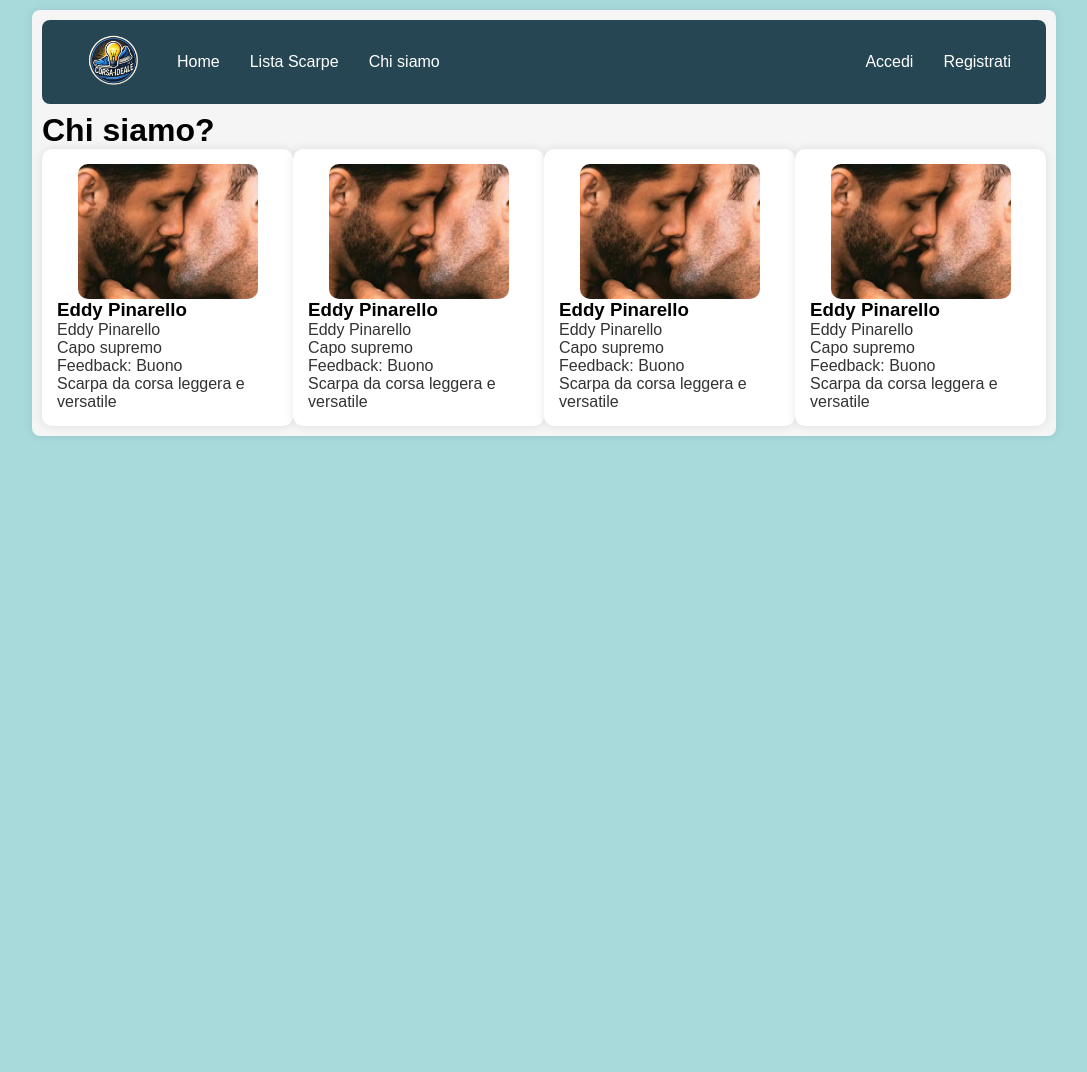
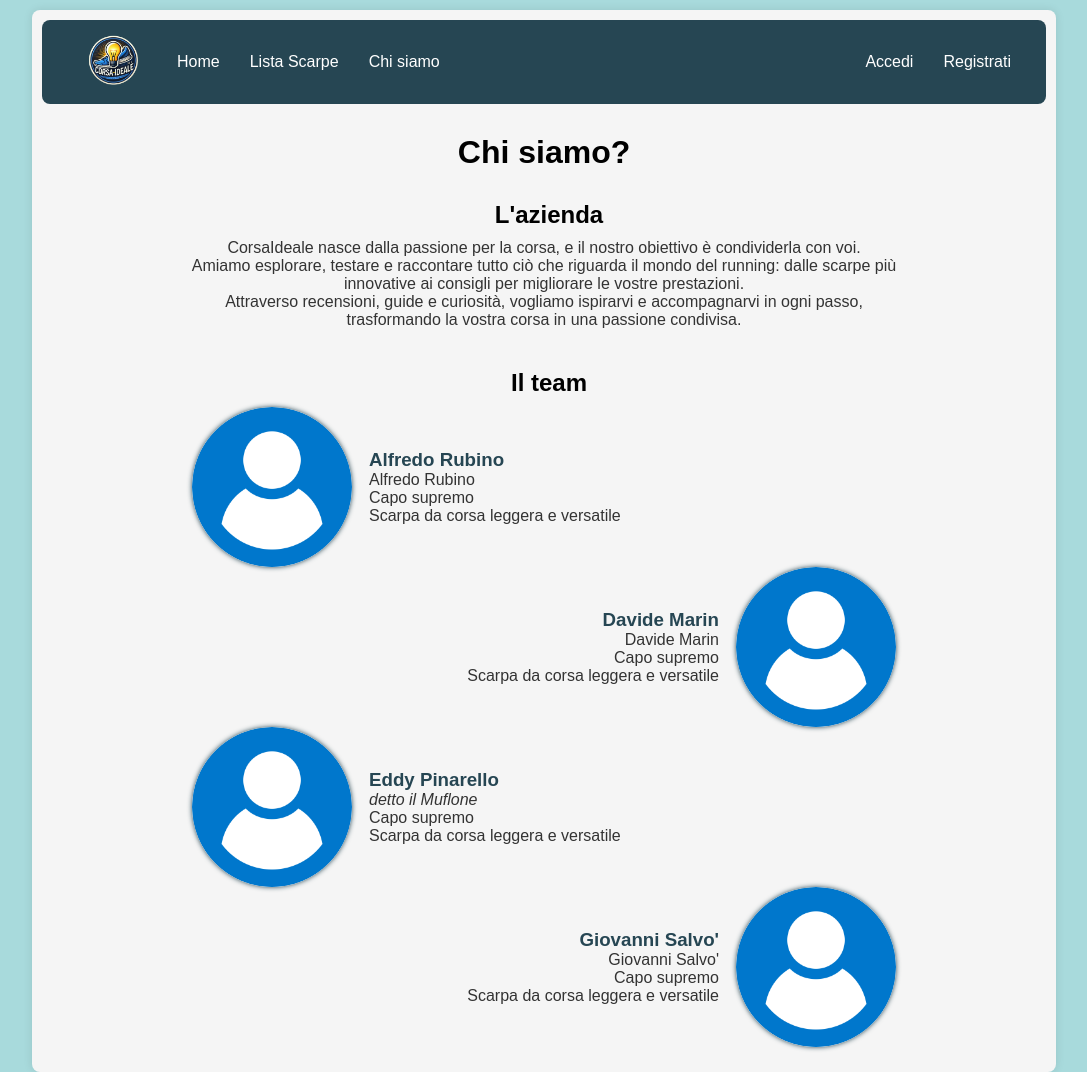
Before and after one commit to ProgettoTecWeb24/Project, a PHP site: page /HTML/chisiamo.html in a window 1280 px wide. Shown: the whole page, without its empty margins (96-1183 px from the left). Before the commit the page ends 436 px from the top, so only its background shows below. Run offline with PHP 8.4, Linux system fonts and the light colour scheme.

Commit message:
5-decidere-come-fare-chisiamohtml (#15)
* prima versione del chisiamo

* aggiunta descrizione azienda e piccoli cambiamenti di stile

```diff
--- a/src/CSS/mobile.css
+++ b/src/CSS/mobile.css
@@ -13,10 +13,23 @@
   grid-template-columns: repeat(1, 1fr);
 }
 
-.whoarewe-cards {
-  display: grid;
-  grid-template-columns: repeat(1, 1fr);
-}
 .navbar-items {
   display: none;
 }
+
+
+/* PAGINA CHI SIAMO */
+.whoarewe-container {
+  margin-left: 0px;
+  margin-right: 0px;
+  margin-top: 30px;
+  margin-bottom: 15px;
+}
+
+.img-whoarewe {
+  height: 100px;
+  width: 100px;
+}
+
+
+/* FINE PAGINA CHI SIAMO */
--- a/src/CSS/style.css
+++ b/src/CSS/style.css
@@ -27,7 +27,7 @@ body {
 .wrapper {
   margin-top: 10px;
   background-color: var(--wrapper-bg-color);
-  width: 80%;
+  width: 1024px;
   height: fit-content;
   box-shadow: 0 0 10px rgba(0, 0, 0, 0.1);
   border-radius: 8px;
@@ -197,7 +197,77 @@ button {
   margin-top: 1rem;
 }
 
-.whoarewe-cards {
+
+/* PAGINA CHI SIAMO */
+
+.whoarewe-container { /*  Racchiude tutti tioli, descrizioni dell'azienda e le foto e descrizioni dei componenti*/
   display: grid;
-  grid-template-columns: repeat(4, 1fr);
+  grid-template-columns: repeat(1, 1fr);
+  margin-left: 140px;
+  margin-right: 140px;
+  margin-top: 30px;
+  margin-bottom: 15px;
 }
+
+
+.us-div { /* contenitore della parte "il team" */
+  border-radius: 10px;
+  margin-top: 20px;
+}
+
+.whoarewe-div { /* comprende una foto e relativa descrizione */
+  display: flex;
+  flex-direction: row;
+  align-items: center;
+  transition: transform 0.2s;
+  gap: 2px;
+  margin-left: 10px;
+}
+
+.whoarewe-div:nth-child(odd) { /* specchia il contenuto dei whoarewe-div in posizioni pari */
+  flex-direction: row-reverse;
+  margin-right: 10px;
+}
+
+.whoarewe-desc {  /* nome e descrizione persona */
+  display: flex;
+  flex-direction: column;
+  justify-content: flex-start;
+  text-align: left;
+  padding: 15px;
+}
+
+.whoarewe-div:nth-child(odd) .whoarewe-desc {  /* allinea a destra il testo dei whoarewe-desc in posizioni pari */
+  text-align: right;
+}
+
+.img-whoarewe { /* stile delle immagini di presentazione */
+  height: 160px;
+  width: 160px;
+  border-radius: 50%;
+  float: left;
+  box-shadow: 0 0 5px var(--navbar-bg-color);
+}
+
+.page-title{ /* Titolo principale (h1) della pagina */
+  text-align: center;
+  margin-bottom: 20px;
+}
+
+.azienda-title{ /* stile dei titoli, rimovibile in caso di stile uguale ai principali */
+  text-align: center;
+  margin-bottom: 10px;
+  margin-top: 10px;
+
+}
+.azienda-descrizione{ /* descrizione della storia aziendale */
+  text-align: center;
+  margin-bottom: 10px;
+}
+
+
+ h3 {
+  font-weight: bold;
+  color: var(--navbar-bg-color);
+}
+/* FINE PAGINA CHI SIAMO */
--- a/src/CSS/tablet.css
+++ b/src/CSS/tablet.css
@@ -23,7 +23,19 @@
   grid-template-columns: repeat(2, 1fr);
 }
 
-.whoarewe-cards {
-  display: grid;
-  grid-template-columns: repeat(2, 1fr);
+
+/* PAGINA CHI SIAMO */
+.whoarewe-container {
+  margin-left: 50px;
+  margin-right: 50px;
+  margin-top: 30px;
+  margin-bottom: 15px;
 }
+
+.img-whoarewe {
+  height: 140px;
+  width: 140px;
+}
+
+
+/* FINE PAGINA CHI SIAMO */
--- a/src/HTML/chisiamo.html
+++ b/src/HTML/chisiamo.html
@@ -37,53 +37,60 @@
                     </li>
                     </ul>
                 </nav>
-                <h1> Chi siamo? </h1>
-                <div class="whoarewe-cards">
-                    <div class="card">
-                        <img class="img-card" src="../assets/ezgif.com-webp-to-jpg-converted.jpg" alt="Nike Pegasus 39">
-                        <div class="text-card">
-                            <h3>Eddy Pinarello</h3>
-                            <p class="nome">Eddy Pinarello</p>
+                <div class="whoarewe-container">
+                    <h1 class="page-title"> Chi siamo? </h1>
+                    <div class="ourstory-div">
+                        <h2 class="azienda-title"> L'azienda </h2>
+                        <p class="azienda-descrizione">
+                            CorsaIdeale nasce dalla passione per la corsa, e il nostro obiettivo è condividerla con voi.
+                            <br>
+                            Amiamo esplorare, testare e raccontare
+                            tutto ciò che riguarda il mondo del running: dalle scarpe più innovative ai consigli per migliorare le vostre prestazioni.
+                            <br>
+                            Attraverso recensioni, guide e curiosità, vogliamo ispirarvi e accompagnarvi in ogni passo, trasformando la vostra corsa in una
+                            passione condivisa.
+                        </p>
+                    </div>
+                    <div class="us-div">
+                        <h2 class="azienda-title"> Il team </h2>
+                        <div class="whoarewe-div">
+                            <img class="img-whoarewe" src="../assets/user.png" alt="Alfredo Rubino foto">
+                            <div class="whoarewe-desc">
+                                <h3>Alfredo Rubino</h3>
+                                <p class="soprannome">Alfredo Rubino</p>
                                 <p class="ruolo">Capo supremo</p>
-                            <p class="descrizione">Feedback: Buono</p>
                                 <p class="descrizione">Scarpa da corsa leggera e versatile</p>
                             </div>
                         </div>
-                    <div class="card">
-                        <img class="img-card" src="../assets/ezgif.com-webp-to-jpg-converted.jpg" alt="Nike Pegasus 39">
-                        <div class="text-card">
-                            <h3>Eddy Pinarello</h3>
-                            <p class="nome">Eddy Pinarello</p>
+                        <div class="whoarewe-div">
+                            <img class="img-whoarewe" src="../assets/user.png" alt="Davide Marin foto">
+                            <div class="whoarewe-desc">
+                                <h3>Davide Marin</h3>
+                                <p class="soprannome">Davide Marin</p>
                                 <p class="ruolo">Capo supremo</p>
-                            <p class="descrizione">Feedback: Buono</p>
                                 <p class="descrizione">Scarpa da corsa leggera e versatile</p>
                             </div>
                         </div>
-                    <div class="card">
-                        <img class="img-card" src="../assets/ezgif.com-webp-to-jpg-converted.jpg" alt="Nike Pegasus 39">
-                        <div class="text-card">
+                        <div class="whoarewe-div">
+                            <img class="img-whoarewe" src="../assets/user.png" alt="Eddy Pinarello foto">
+                            <div class="whoarewe-desc">
                                 <h3>Eddy Pinarello</h3>
-                            <p class="nome">Eddy Pinarello</p>
+                                <p class="soprannome"><i>detto il Muflone</i></p>
                                 <p class="ruolo">Capo supremo</p>
-                            <p class="descrizione">Feedback: Buono</p>
                                 <p class="descrizione">Scarpa da corsa leggera e versatile</p>
                             </div>
                         </div>
-                    <div class="card">
-                        <img class="img-card" src="../assets/ezgif.com-webp-to-jpg-converted.jpg" alt="Nike Pegasus 39">
-                        <div class="text-card">
-                            <h3>Eddy Pinarello</h3>
-                            <p class="nome">Eddy Pinarello</p>
+                        <div class="whoarewe-div">
+                            <img class="img-whoarewe" src="../assets/user.png" alt="Giovanni Salvo' foto">
+                            <div class="whoarewe-desc">
+                                <h3>Giovanni Salvo'</h3>
+                                <p class="soprannome">Giovanni Salvo'</p>
                                 <p class="ruolo">Capo supremo</p>
-                            <p class="descrizione">Feedback: Buono</p>
                                 <p class="descrizione">Scarpa da corsa leggera e versatile</p>
                             </div>
                         </div>
-
                     </div>
-
-
-
+                </div>
             </div>
         </body>
 
```
Also changed, not shown: src/assets/user.png (added). Lines whose indentation alone changed are shown as unchanged.
